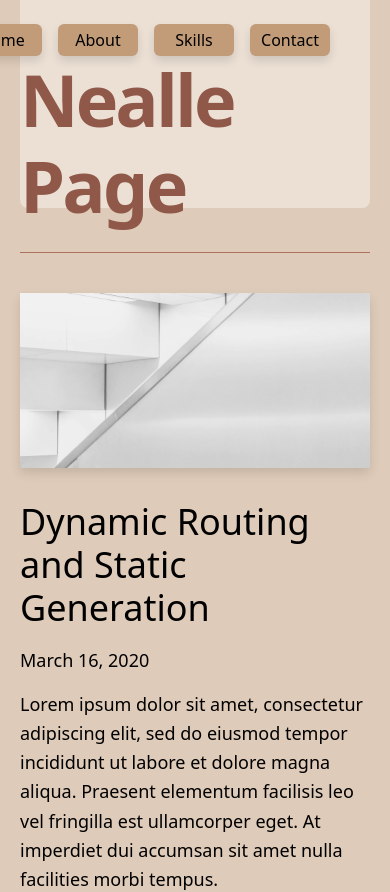
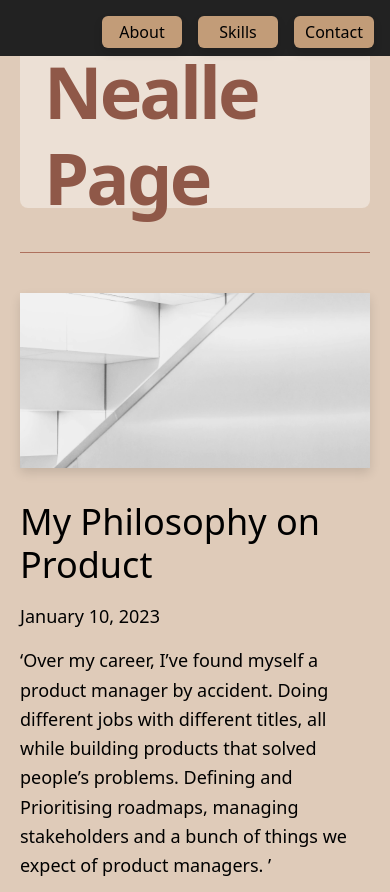
Before and after one commit to pageboy-za/neallepage.com, a Next.js app: page /blog in a window 390 px wide. Shown: the top 892 px of the page. Built offline with nearby package versions, Linux system fonts and the light colour scheme.

Commit message:
editing a blog post.

```diff
--- a/_posts/dynamic-routing.md
+++ /dev/null
@@ -1,19 +0,0 @@
----
-title: 'Dynamic Routing and Static Generation'
-excerpt: 'Lorem ipsum dolor sit amet, consectetur adipiscing elit, sed do eiusmod tempor incididunt ut labore et dolore magna aliqua. Praesent elementum facilisis leo vel fringilla est ullamcorper eget. At imperdiet dui accumsan sit amet nulla facilities morbi tempus.'
-coverImage: '/assets/blog/dynamic-routing/cover.jpg'
-date: '2020-03-16T05:35:07.322Z'
-author:
-  name: JJ Kasper
-  picture: '/assets/blog/authors/jj.jpeg'
-ogImage:
-  url: '/assets/blog/dynamic-routing/cover.jpg'
----
-
-Lorem ipsum dolor sit amet, consectetur adipiscing elit, sed do eiusmod tempor incididunt ut labore et dolore magna aliqua. Praesent elementum facilisis leo vel fringilla est ullamcorper eget. At imperdiet dui accumsan sit amet nulla facilities morbi tempus. Praesent elementum facilisis leo vel fringilla. Congue mauris rhoncus aenean vel. Egestas sed tempus urna et pharetra pharetra massa massa ultricies.
-
-Venenatis cras sed felis eget velit. Consectetur libero id faucibus nisl tincidunt. Gravida in fermentum et sollicitudin ac orci phasellus egestas tellus. Volutpat consequat mauris nunc congue nisi vitae. Id aliquet risus feugiat in ante metus dictum at tempor. Sed blandit libero volutpat sed cras. Sed odio morbi quis commodo odio aenean sed adipiscing. Velit euismod in pellentesque massa placerat. Mi bibendum neque egestas congue quisque egestas diam in arcu. Nisi lacus sed viverra tellus in. Nibh cras pulvinar mattis nunc sed. Luctus accumsan tortor posuere ac ut consequat semper viverra. Fringilla ut morbi tincidunt augue interdum velit euismod.
-
-## Lorem Ipsum
-
-Tristique senectus et netus et malesuada fames ac turpis. Ridiculous mus mauris vitae ultricies leo integer malesuada nunc vel. In mollis nunc sed id semper. Egestas tellus rutrum tellus pellentesque. Phasellus vestibulum lorem sed risus ultricies tristique nulla. Quis blandit turpis cursus in hac habitasse platea dictumst quisque. Eros donec ac odio tempor orci dapibus ultrices. Aliquam sem et tortor consequat id porta nibh. Adipiscing elit duis tristique sollicitudin nibh sit amet commodo nulla. Diam vulputate ut pharetra sit amet. Ut tellus elementum sagittis vitae et leo. Arcu non odio euismod lacinia at quis risus sed vulputate.
--- /dev/null
+++ b/_posts/product-philosophy.md
@@ -0,0 +1,21 @@
+---
+title: My Philosophy on Product
+excerpt: ‘Over my career, I’ve found myself a product manager by accident.  Doing different jobs with different titles, all while building products that solved people’s problems. Defining and Prioritising roadmaps, managing stakeholders and a bunch of things we expect of product managers.   ’
+coverImage: "/assets/blog/dynamic-routing/cover.jpg"
+date: "2023-01-10T05:35:07.322Z"
+author:
+  name: Nealle Page
+  picture: ""
+ogImage:
+  url: "/assets/blog/dynamic-routing/cover.jpg"
+---
+
+Over my career, I’ve found myself a product manager by accident. I was doing different jobs with different titles, all while building products that solved people’s problems—defining and Prioritising roadmaps, managing stakeholders and a bunch of things we expect of product managers.
+
+Eventually, I had the title of product manager, and I got to work with a fantastic team at [Ocado Technology][def]. Here, I learned product craft, it was a big switch to moving from delivering features to delivering value.
+
+## Product is still nascent
+
+Despite Ben Horowitz writing [Good Product Manager/Bad Product Manager](https://a16z.com/2012/06/15/good-product-managerbad-product-manager/) back in 2012
+
+[def]: https://www.ocadogroup.com/about-us/ocado-technology
--- a/components/blogIntro.tsx
+++ b/components/blogIntro.tsx
@@ -4,14 +4,12 @@ import Menu from "./menu"
 const BlogIntro = () => {
   return (
     <section className="flex flex-col ">
-      <div className="w-full bg-gold-200 border-gray-400 rounded-b-lg max-w-screen-2xl py-2 mb-1">
-        <div className='flex flex-col md:flex-col h-48 pr-6'>
-          <div className="flex justify-end">
-            <Menu showHome={true} />
-          </div>
+      <div className="w-full bg-gold-200 rounded-b-lg max-w-screen-2xl py-2 mb-1">
+        <div className='flex flex-col md:flex-col h-48 pt-10 pr-6'>
+
           <div className="flex justify-start">
             <Link href="/">
-                <h1 className="text-7xl md:text-8xl font-bold tracking-tighter leading-tight mr-4 pr-8 mb-8 text-copper-700">
+                <h1 className="pl-6 text-7xl md:text-8xl font-bold tracking-tighter leading-tight mr-4 pr-8 mb-8 text-copper-700">
                     Nealle Page
                 </h1>
             </Link>
--- a/components/markdown-styles.module.css
+++ b/components/markdown-styles.module.css
@@ -16,3 +16,7 @@
 .markdown h3 {
   @apply text-2xl mt-8 mb-4 leading-snug;
 }
+
+.markdown a {
+  @apply font-bold hover:underline text-copper-700;
+}
--- a/components/menuBar.tsx
+++ b/components/menuBar.tsx
@@ -5,7 +5,7 @@ import Menu from './menu';
 const MenuBar = () => {
   return (
     <div>
-    <div className="flex fixed justify-end w-screen min-w-screen bg-darkBG h-14 pr-10">
+    <div className="flex fixed justify-end w-screen min-w-screen bg-darkBG h-14 md:pr-5">
       <Menu showHome={false}/>
     </div>
     </div>
--- a/package.json
+++ b/package.json
@@ -8,6 +8,7 @@
   },
   "dependencies": {
     "@headlessui/react": "^1.7.7",
+    "@vercel/analytics": "^0.1.8",
     "classnames": "^2.3.2",
     "date-fns": "^2.28.0",
     "gray-matter": "^4.0.3",
--- a/pages/blog.tsx
+++ b/pages/blog.tsx
@@ -7,6 +7,7 @@ import { getAllPosts } from '../lib/api'
 import Head from 'next/head'
 import Script from 'next/script'
 import Post from '../interfaces/post'
+import MenuBar from '../components/menuBar'
 
 
 import SectionSeparator from '../components/structural/section-separator'
@@ -26,6 +27,7 @@ export default function Index({ allPosts }: Props) {
           <title>Nealle Page Blog</title>
           <Script data-no-cookie async src="https://cdn.splitbee.io/sb.js" />
         </Head>
+        <MenuBar />
         <Container>
           <BlogIntro />
           <SectionSeparator />
```
Also changed, not shown: 2 other files (tests, documents, lock files or other folders).
